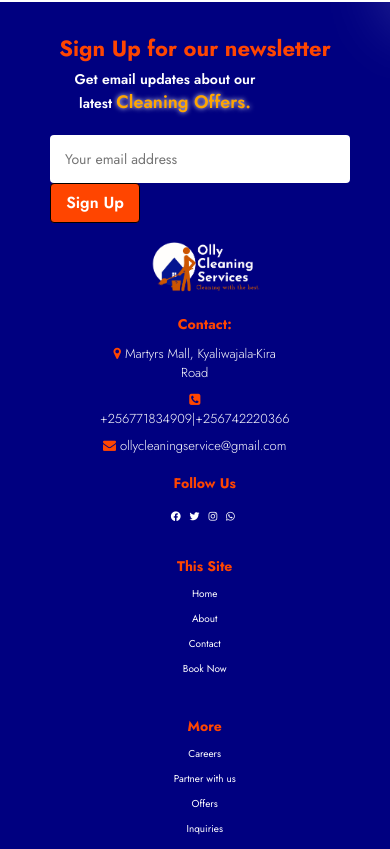
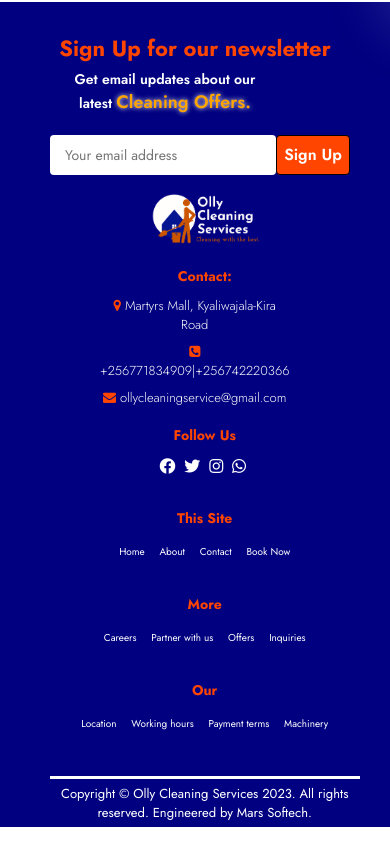
Before and after one commit to emmase/Olly-Cleaning, a plain HTML site: page Book.html in a window 390 px wide. Shown: the part 860-1709 px from the top of the page. After the commit the page ends 1687 px from the top, so only its background shows below. Drawn offline with Linux system fonts and the light colour scheme; a script that the page names is missing.

Commit message:
22nd commit

```diff
--- a/Book.html
+++ b/Book.html
@@ -75,25 +75,32 @@
     </div>
     </div>
     <div class="col">
-        <h4>This Site</h4>
+        <h4 >This Site</h4>
+        <div class="bottom-links">
         <a href="#">Home</a>
         <a href="#">About</a>
         <a href="#">Contact</a>
         <a href="#">Book Now</a>
     </div>
+    </div>
     <div class="col">
-        <h4>More</h4>
+
+        <h4 >More</h4>
+        <div class="bottom-links">
         <a href="#">Careers</a>
         <a href="#">Partner with us</a>
         <a href="#">Offers</a>
         <a href="#">Inquiries</a>
     </div>
+    </div>
     <div class="col">
-        <h4>Our</h4>
+        <h4 >Our</h4>
+        <div class="bottom-links">
         <a href="#">Location</a>
         <a href="#">Working hours</a>
         <a href="#">Payment terms</a>
         <a href="#">Machinery</a>
+    </div>
     </div>
     <div class="copyright">
     Copyright &copy; Olly Cleaning Services 2023. All rights reserved.
@@ -104,7 +111,7 @@
 
 
 
-    <script>
+    <script src="Script.js">
         var url = 'https://wati-integration-service.clare.ai/ShopifyWidget/shopifyWidget.js?70939';
         var s = document.createElement('script');
         s.type = 'text/javascript';
--- a/Olly.css
+++ b/Olly.css
@@ -493,7 +493,9 @@ footer .col p{
     color: white;
     padding-left: 0;
 }
-footer a{
+#footer  .col .bottom-links a{
+    display: flex;
+    flex-direction: column;
     font-size: 13px;
     text-decoration: none;
     color: white;
@@ -989,7 +991,7 @@ footer .copyright{
         }
         .logo   {
             width: 140px;
-            margin-left: -30px;
+            margin-left: -40px;
         }
         #over-view h1{
             font-size: 40px;
@@ -1110,7 +1112,7 @@ footer .copyright{
         }
         #newsletter .form{
             display: flex;
-            flex-direction: column;
+            flex-direction: row;
             width: 100%;
             align-items: flex-start;
             padding-left: 10px;
@@ -1120,14 +1122,14 @@ footer .copyright{
             height: 3rem;
             padding: 0 1em;
             font-size: 14px;
-            width: 100%;
+            width: 80%;
             border: 1px solid transparent;
             border-radius: 4px;
             outline: none;
         }
         #newsletter .form .normal {
-            width: 15%;
-            height: 40px;
+            width: 20%;
+            height: 3rem;
             font-size: 16px;
 
         }
@@ -1168,7 +1170,9 @@ footer .copyright{
             padding-left: 0px;
             text-align: center;
         }
-        footer a{
+        #footer  .col .bottom-links a{
+            display: flex;
+            flex-direction: column;
             font-size: 10px;
             text-decoration: none;
             color: white;
@@ -1180,6 +1184,14 @@ footer .copyright{
         body {
             overflow-x: hidden;
             width: 100%;
+        }
+        #navbar.active{
+            right: -50px;
+        }
+        #mobile i{
+            color: white;
+            font-size: 30px;
+            padding-left: 15px;
         }
         #casual-cleaning .ser-box  {
             width: 100%;
@@ -1193,6 +1205,15 @@ footer .copyright{
             display: block;
             align-items: center;
             text-align: center;
+        }
+        #newsletter input{
+            height: 2.5rem;
+            padding: 0 1em;
+            font-size: 14px;
+            width: 90%;
+            border: 1px solid transparent;
+            border-radius: 4px;
+            outline: none;
         }
         #newsletter .form .normal {
             width: 30%;
@@ -1223,5 +1244,15 @@ footer .copyright{
             padding-left: 60px;
             text-align: center;
         }
+        #footer  .col .bottom-links a{
+            display: inline-block;
+            padding: 5px;
+            font-size: 10px;
+            text-decoration: none;
+            color: white;
+            margin-bottom: 0px;
+
+        }
+
 
     }
```
Also changed, not shown: About.html (+10 -3 lines), Contact.html (+11 -3 lines), Equipments.html (+11 -3 lines), Services.html (+11 -3 lines), index.html (+10 -3 lines).
